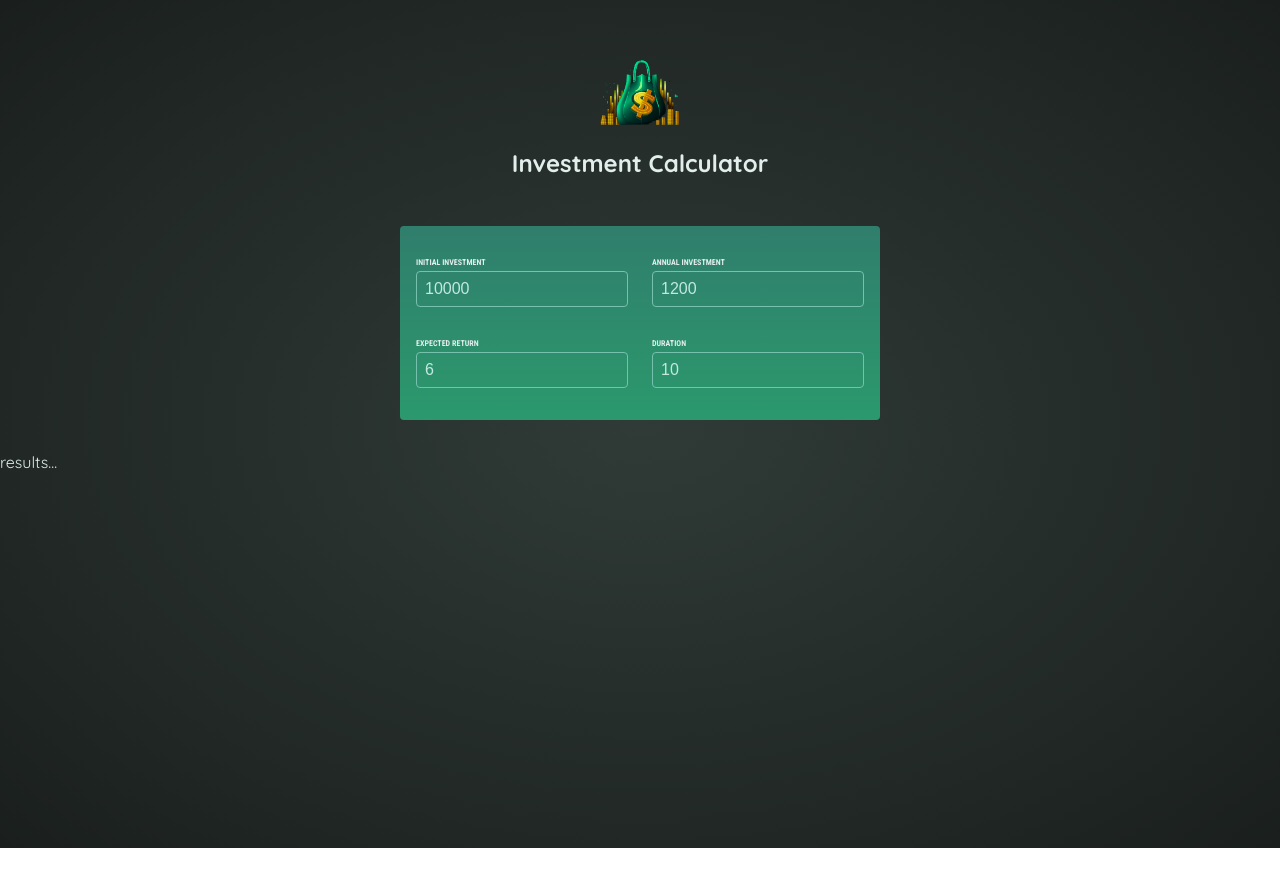
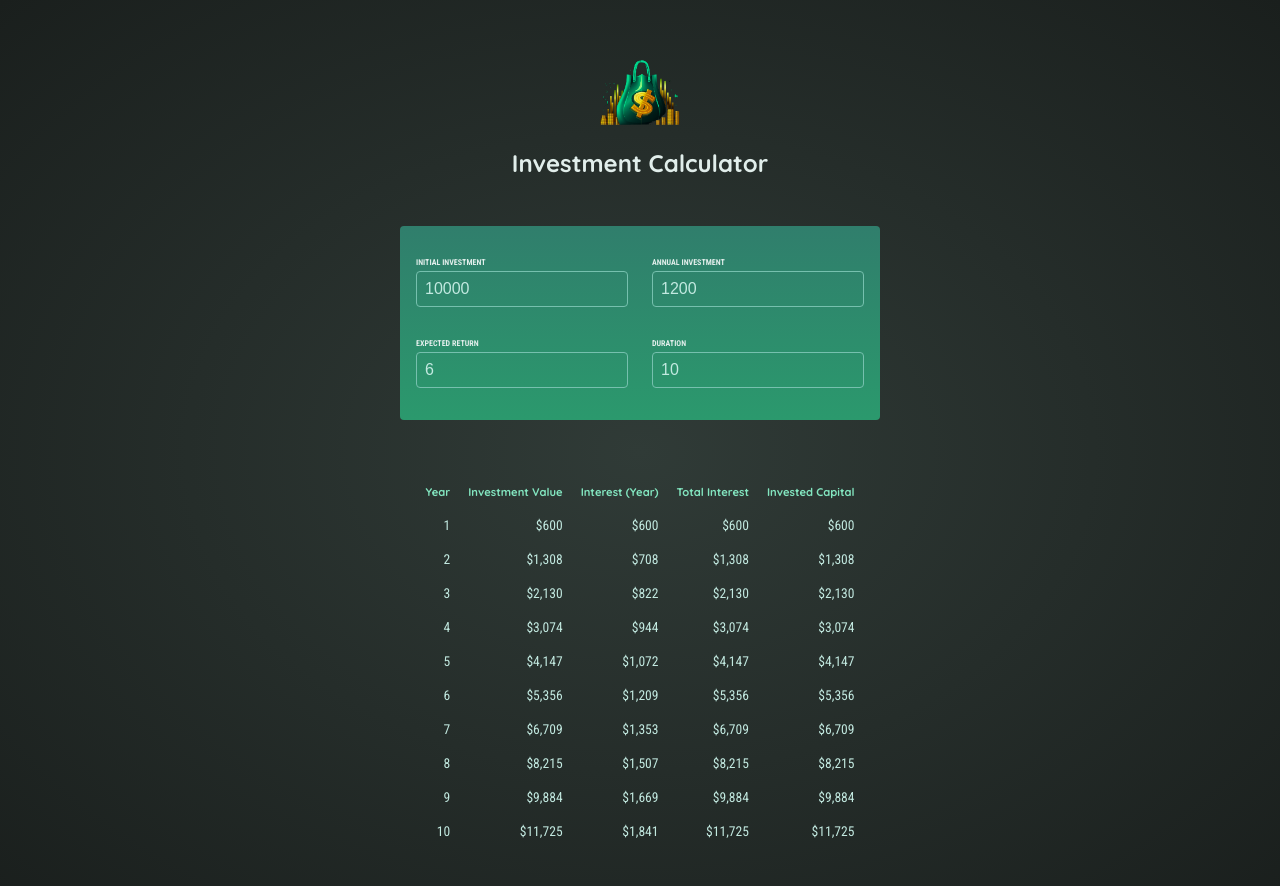
Before and after one commit to GiorgiBabunashvili/InvesmentCalcRC, a React (Vite) app: page / in a window 1280 px wide. Shown: the top 886 px of the page. Before the commit the page ends 848 px from the top, so only its background shows below. Built offline with nearby package versions, Linux system fonts and the light colour scheme.

Commit message:
calculating

```diff
--- a/src/components/Results.jsx
+++ b/src/components/Results.jsx
@@ -1,9 +1,47 @@
 import { calculateInvestmentResults } from "../util/investment";
+import { formatter } from "../util/investment";
 
 const Results = ({ userInput }) => {
   const resData = calculateInvestmentResults(userInput);
-  console.log(resData);
-  return <p>results...</p>;
+  const initialInvestment =
+    resData[0].valueEndOfYear -
+    resData[0].interest -
+    resData[0].annualInvestment;
+
+  return (
+    <table id="result">
+      <thead>
+        <tr>
+          <th>Year</th>
+          <th>Investment Value</th>
+          <th>Interest (Year)</th>
+          <th>Total Interest</th>
+          <th>Invested Capital</th>
+        </tr>
+      </thead>
+      <tbody>
+        {resData.map((yearData) => {
+          const totalInterestValue =
+            yearData.valueEndOfYear -
+            yearData.annualInvestment * yearData.year -
+            initialInvestment;
+
+          const totalAmountInvested = (yearData.valueEndOfYear =
+            totalInterestValue);
+
+          return (
+            <tr key={yearData.year}>
+              <td>{yearData.year}</td>
+              <td>{formatter.format(yearData.valueEndOfYear)}</td>
+              <td>{formatter.format(yearData.interest)}</td>
+              <td>{formatter.format(totalInterestValue)}</td>
+              <td>{formatter.format(totalAmountInvested)}</td>
+            </tr>
+          );
+        })}
+      </tbody>
+    </table>
+  );
 };
 
 export default Results;
```
